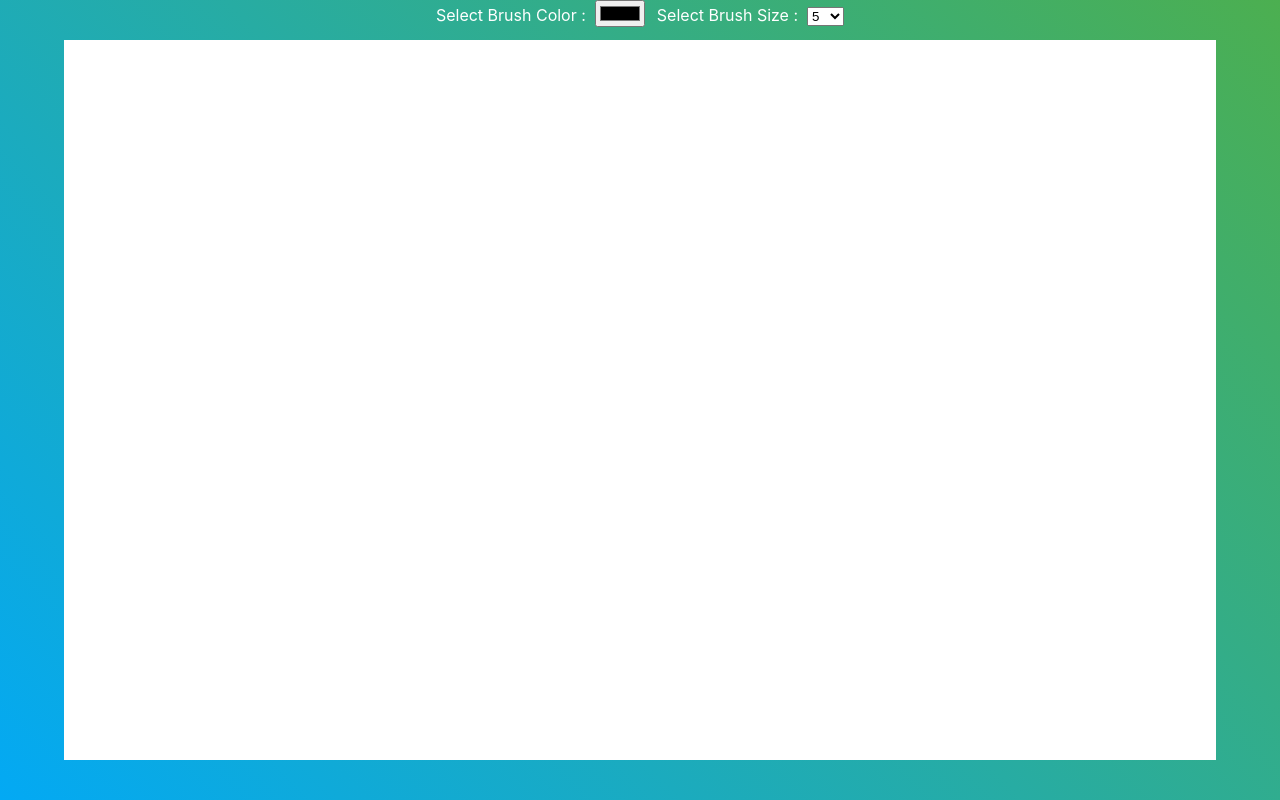
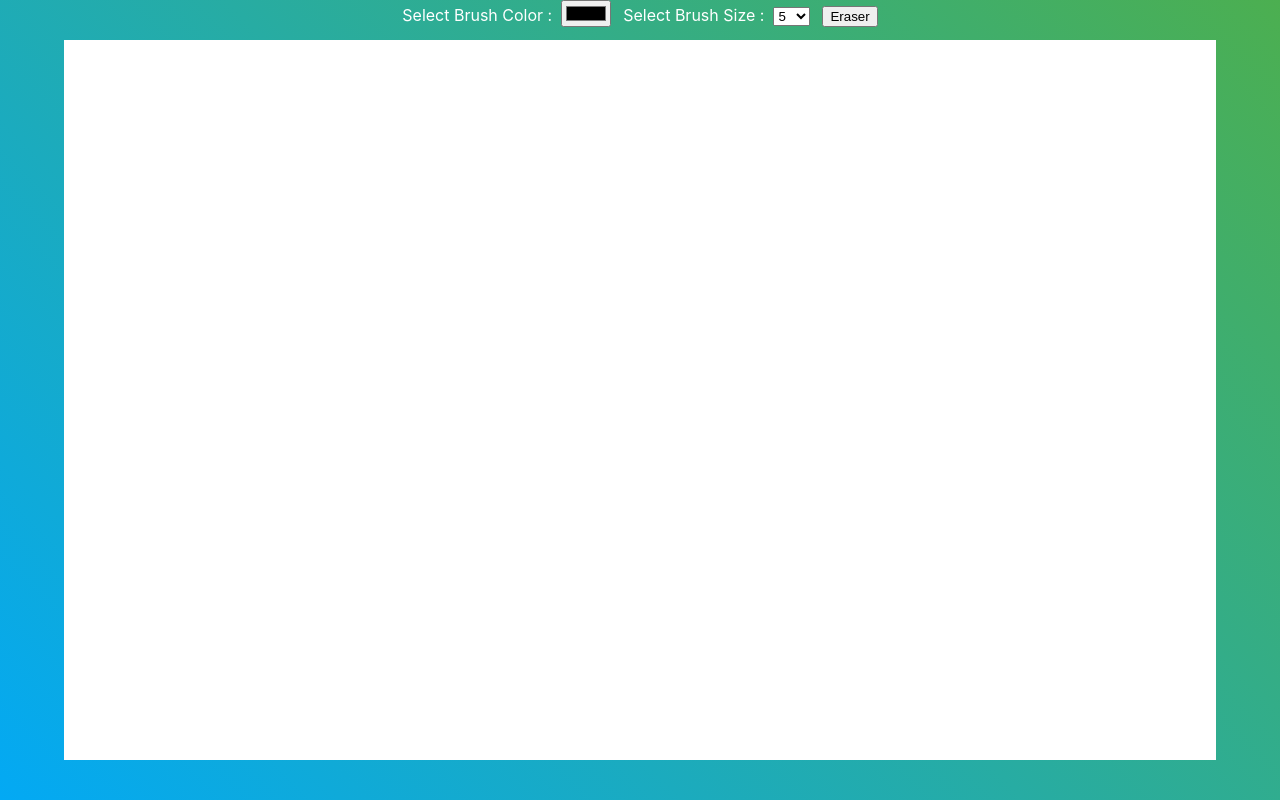
Before and after one commit to fogset/collaborative-whiteboard-master, a React (Create React App) app in the folder ui/whiteboard-collab/: page / in a window 1280 px wide. Built offline with nearby package versions, Linux system fonts and the light colour scheme; no server answers.

Commit message:
change color on click

```diff
--- a/ui/whiteboard-collab/src/components/container/Container.jsx
+++ b/ui/whiteboard-collab/src/components/container/Container.jsx
@@ -1,4 +1,4 @@
-import React from 'react';
+import React, { useState } from 'react';
 import Board from '../board/Board';
 
 import './style.css';
@@ -10,7 +10,8 @@ class Container extends React.Component
 
         this.state = {
             color: "#000000",
-            size: "5"
+            size: "5",
+            eraser: false
         }
     }
 
@@ -25,7 +26,14 @@ class Container extends React.Component
             size: params.target.value
         })
     }
-
+    handleClick = () => {
+        console.log('this is:', this);
+        this.setState({
+            color: "#FFFFFF",
+            eraser: true
+        })
+        console.log('if erase is:', this.state.color);
+      }
     render() {
 
         return (
@@ -48,6 +56,13 @@ class Container extends React.Component
                         </select>
                     </div>
 
+                    <div className="brushsize-container">
+                        <button onClick={this.handleClick}>
+                           Eraser
+                        </button>
+                    </div>
+
+
                 </div>
 
                 <div class="board-container">
```
